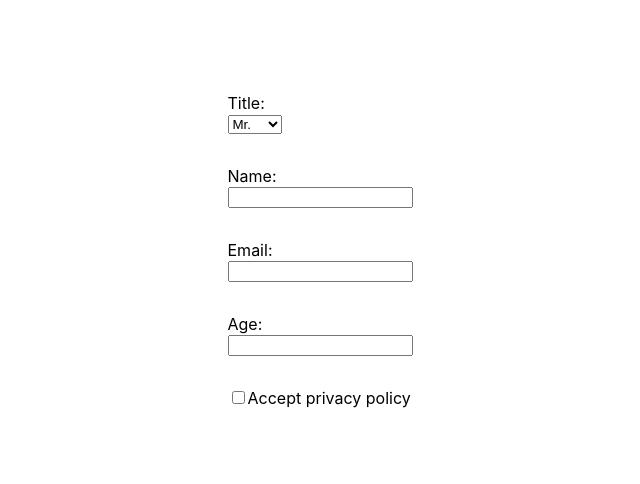
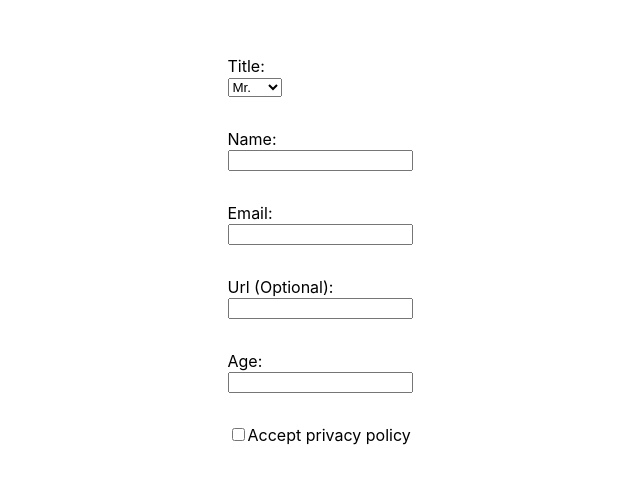
Before and after one commit to thepeaklab/zod-form-renderer, a React (Vite) app: page / in a window 1280 px wide. Shown: the part 150-634 px from the top of the page, without its empty margins (320-960 px from the left). Built offline with nearby package versions, Linux system fonts and the light colour scheme.

Commit message:
feat: support optionals and nullables.

```diff
--- a/src/App.tsx
+++ b/src/App.tsx
@@ -6,10 +6,10 @@ export const App = () => {
     title: z.enum(["Mr", "Mrs", "Miss", "Dr", "Prof"]),
     name: z.string(),
     email: z.string().email(),
-    web: z.string().url(),
+    web: z.string().url().optional().nullable(),
     age: z.number(),
-    birthDate: z.date(),
-    avatar: z.custom<File>().refine((file) => file.type.startsWith("image/")),
+    // TODO: Refine auf Feld erkennen!
+    // avatar: z.custom<File>().refine((file) => file.type.startsWith("image/")),
     accept: z.boolean(),
   });
 
@@ -20,7 +20,7 @@ export const App = () => {
   return (
     <div style={{ display: "flex", flexDirection: "column", rowGap: "2rem" }}>
       <FormRenderer schema={schemaWithEffects}>
-        {({ Title, Name, Email, Age, Accept }) => (
+        {({ Title, Name, Email, Web, Age, Accept }) => (
           <>
             <Title
               label="Title"
@@ -34,6 +34,7 @@ export const App = () => {
             />
             <Name label="Name" />
             <Email label="Email" />
+            <Web label="Url" />
             <Age label="Age" />
             <Accept label="Accept privacy policy" />
           </>
--- a/src/field-renderers.tsx
+++ b/src/field-renderers.tsx
@@ -17,13 +17,18 @@ type InputFieldRendererProps = FieldRendererProps & {
 };
 
 export const InputRenderer =
-  ({ name, type }: InputFieldRendererProps) =>
-  (options: InputRendererProps) => {
+  ({ name, type, schema }: InputFieldRendererProps) =>
+  (userOptions: InputRendererProps) => {
+    const options = { name, type, ...userOptions };
+
     return (
       <div>
-        <label htmlFor={name}>{options.label}: </label>
+        <label htmlFor={name}>
+          {options.label}
+          {schema.isOptional() && ` (Optional)`}:{" "}
+        </label>
         <br />
-        <input name={name} type={type} {...options} />
+        <input {...options} />
       </div>
     );
   };
@@ -33,8 +38,9 @@ type CheckboxRendererOptions = ComponentPropsWithRef<"input"> & {
 };
 
 export const CheckboxRenderer =
-  (props: FieldRendererProps) => (userOptions: CheckboxRendererOptions) => {
-    const options = { type: "checkbox", ...userOptions };
+  ({ name }: FieldRendererProps) =>
+  (userOptions: CheckboxRendererOptions) => {
+    const options = { name, type: "checkbox", ...userOptions };
 
     return (
       <label htmlFor={options.name}>
@@ -53,14 +59,16 @@ type SelectRendererOptions<TValue extends SelectOptionValue> =
   };
 
 export const SelectRenderer =
-  <TValue extends SelectOptionValue>(props: FieldRendererProps) =>
+  <TValue extends SelectOptionValue>({ name }: FieldRendererProps) =>
   (userOptions: SelectRendererOptions<TValue>) => {
+    const options = { name, ...userOptions };
+
     return (
       <div>
-        <label htmlFor={userOptions.name}>{userOptions.label}: </label>
+        <label htmlFor={options.name}>{options.label}: </label>
         <br />
         <select {...userOptions}>
-          {userOptions.options.map((option) => (
+          {options.options.map((option) => (
             <option key={option.value?.toString()} value={option.value}>
               {option.label}
             </option>
--- a/src/form-renderer.tsx
+++ b/src/form-renderer.tsx
@@ -6,9 +6,11 @@ import {
   SelectRenderer,
 } from "./field-renderers";
 
-type TRenderer<TValue> = TValue extends z.ZodEnum<
-  infer TEnum extends [string, ...string[]]
->
+type TRenderer<TValue> = TValue extends
+  | z.ZodOptional<z.ZodTypeAny>
+  | z.ZodNullable<z.ZodTypeAny>
+  ? TRenderer<TValue["_def"]["innerType"]>
+  : TValue extends z.ZodEnum<infer TEnum extends [string, ...string[]]>
   ? ReturnType<typeof SelectRenderer<TEnum[number]>>
   : TValue extends z.ZodType<string>
   ? ReturnType<typeof InputRenderer>
@@ -80,19 +82,35 @@ function isZodEffects<T extends z.ZodTypeAny>(
 }
 
 function isString(value: z.ZodTypeAny): value is z.ZodString {
-  return value._def.typeName === z.string()._def.typeName;
+  return (
+    value &&
+    (value._def.typeName === z.string()._def.typeName ||
+      isString(value._def.innerType))
+  );
 }
 
 function isNumber(value: z.ZodTypeAny): value is z.ZodNumber {
-  return value._def.typeName === z.number()._def.typeName;
+  return (
+    value &&
+    (value._def.typeName === z.number()._def.typeName ||
+      isNumber(value._def.innerType))
+  );
 }
 
 function isBoolean(value: z.ZodTypeAny): value is z.ZodBoolean {
-  return value._def.typeName === z.boolean()._def.typeName;
+  return (
+    value &&
+    (value._def.typeName === z.boolean()._def.typeName ||
+      isBoolean(value._def.innerType))
+  );
 }
 
 function isEnum<T extends [string, ...string[]]>(
   value: z.ZodTypeAny
 ): value is z.ZodEnum<T> {
-  return value._def.typeName === z.enum([""])._def.typeName;
+  return (
+    value &&
+    (value._def.typeName === z.enum([""])._def.typeName ||
+      isEnum(value._def.innerType))
+  );
 }
```
